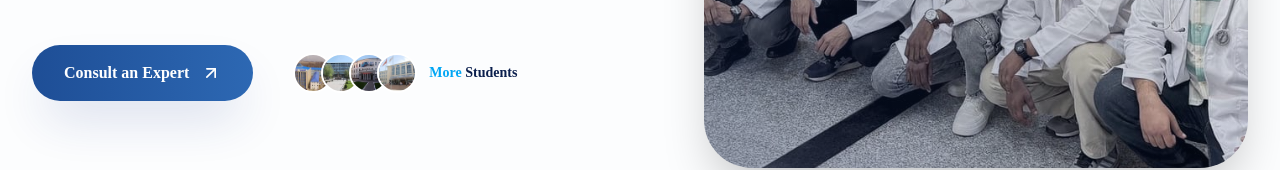
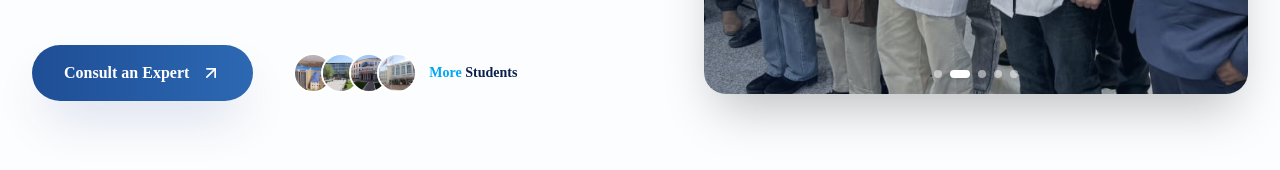
Before and after one commit to webworkcoder/education_client, a Next.js app: page / in a window 1280 px wide. Shown: the part 674-844 px from the top of the page. Built offline with nearby package versions, Linux system fonts and the light colour scheme; no server answers.

Commit message:
added slider on img

```diff
--- a/src/components/LandingPage/Hero.tsx
+++ b/src/components/LandingPage/Hero.tsx
@@ -1,9 +1,18 @@
 /* eslint-disable @next/next/no-img-element */
 "use client";
 
-import { motion } from "framer-motion";
+import { motion, AnimatePresence } from "framer-motion";
 import Link from "next/link";
 import { ArrowUpRight, Sparkles, Stethoscope, CircleDot } from "lucide-react";
+import { useState, useEffect } from "react";
+
+const slideImages = [
+  "/doc1.jpeg",
+  "/doc2.jpeg",
+  "/images/1.jpeg",
+  "/images/2.jpg",
+  "/images/3.jpg",
+];
 const avtarcolleges = [
   "university/asian.jpg",
   "university/ISM.jpg",
@@ -12,6 +21,15 @@ const avtarcolleges = [
 ];
 
 const Hero = () => {
+  const [current, setCurrent] = useState(0);
+
+  useEffect(() => {
+    const timer = setInterval(() => {
+      setCurrent((prev) => (prev + 1) % slideImages.length);
+    }, 4000);
+    return () => clearInterval(timer);
+  }, []);
+
   return (
     <section className="relative min-h-screen flex items-center bg-[#fcfdfe] pt-10 lg:pt-0 overflow-hidden">
       {/* --- ABSTRACT BACKGROUND ELEMENTS --- */}
@@ -95,7 +113,11 @@ const Hero = () => {
                   key={i}
                   className="w-10 h-10 rounded-full border-2 border-white bg-slate-200 overflow-hidden"
                 >
-                  <img src={src} alt={`College ${i + 1}`} className="w-full h-full object-cover object-center"/>
+                  <img
+                    src={src}
+                    alt={`College ${i + 1}`}
+                    className="w-full h-full object-cover object-center"
+                  />
                 </div>
               ))}
               <p className="ml-6 text-sm font-bold text-[#0b1f4d]">
@@ -111,14 +133,34 @@ const Hero = () => {
             initial={{ opacity: 0, y: 20 }}
             animate={{ opacity: 1, y: 0 }}
             transition={{ duration: 1 }}
-            className="relative w-full rounded-none lg:rounded-[3rem] overflow-hidden rounded-3x shadow-2xl h-65 sm:h-95 md:h-125 lg:h-162
+            className="relative w-full   overflow-hidden rounded-3xl shadow-2xl h-65 sm:h-95 md:h-125
     "
           >
-            <img
-              src="/doc1.jpeg"
-              alt="Medical Students"
-              className="w-full h-full object-cover object-center"
-            />
+            <AnimatePresence mode="wait">
+              <motion.img
+                key={current}
+                src={slideImages[current]}
+                alt="Medical Students"
+                className="w-full h-full object-cover object-center absolute inset-0"
+                initial={{ opacity: 0 }}
+                animate={{ opacity: 1 }}
+                exit={{ opacity: 0 }}
+                transition={{ duration: 0.8 }}
+              />
+            </AnimatePresence>
+
+            {/* Dot indicators */}
+            <div className="absolute bottom-4 left-1/2 -translate-x-1/2 flex gap-2 z-10">
+              {slideImages.map((_, i) => (
+                <button
+                  key={i}
+                  onClick={() => setCurrent(i)}
+                  className={`w-2 h-2 rounded-full transition-all ${
+                    i === current ? "bg-white w-5" : "bg-white/50"
+                  }`}
+                />
+              ))}
+            </div>
 
             <div className="absolute inset-0 bg-gradient-to-tr from-[#0b1f4d]/40 to-transparent" />
           </motion.div>
```
